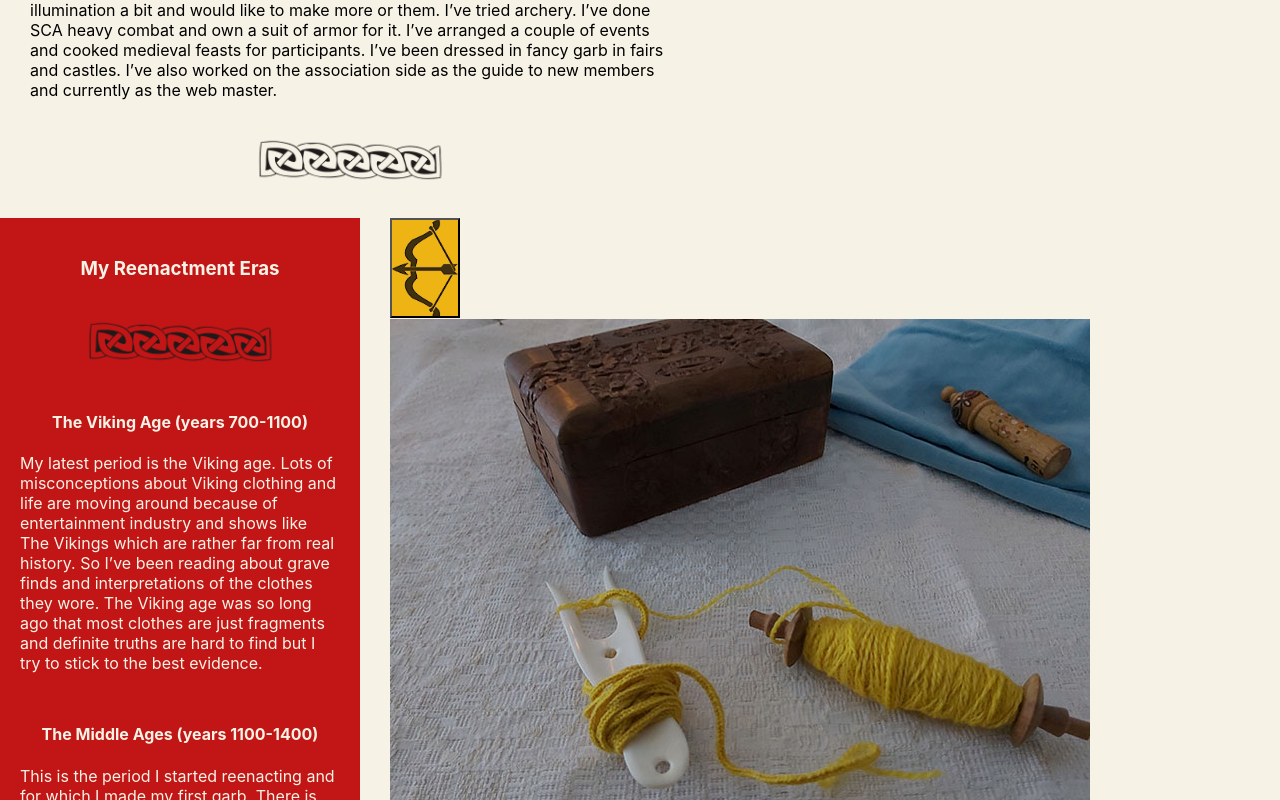
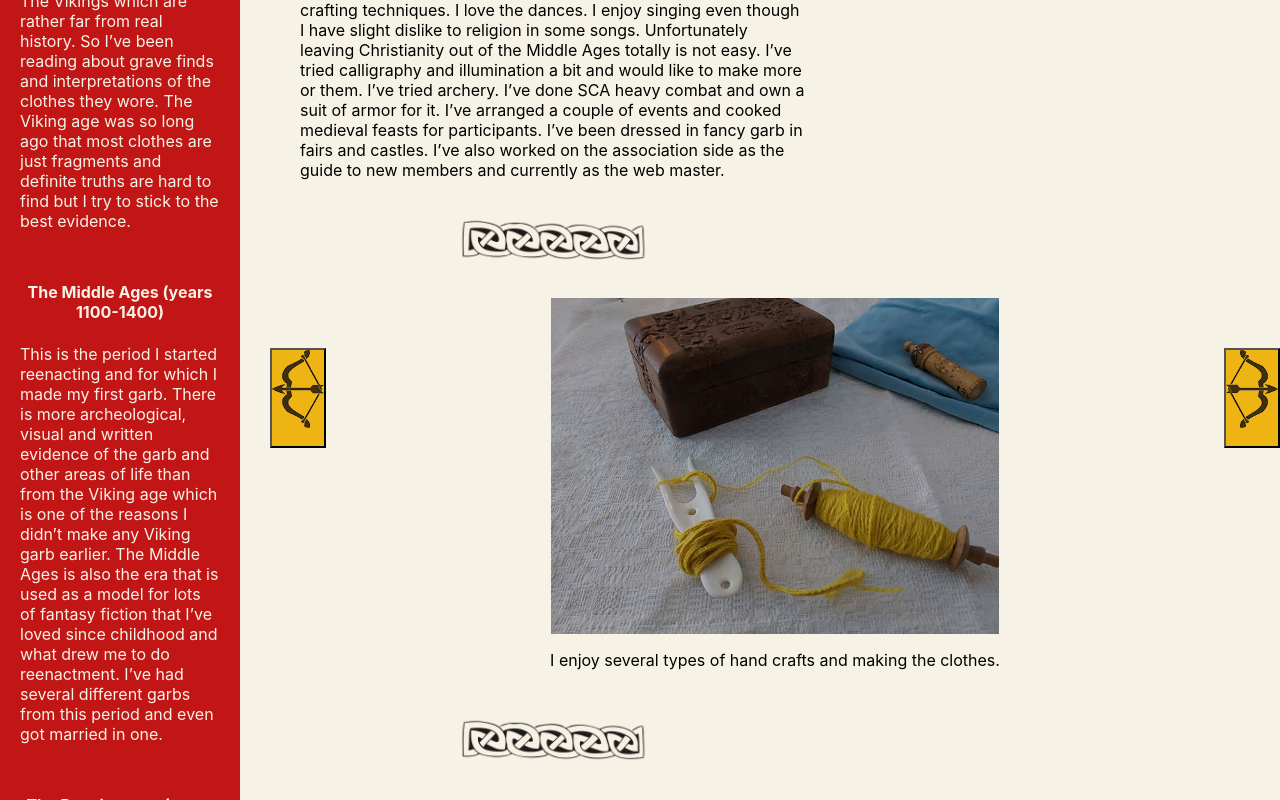
Before and after one commit to annametsapelto/thesis-page, a React (Create React App) app in the folder thesis-page/: page / in a window 1280 px wide. Shown: the part 720-1520 px from the top of the page. Built offline with nearby package versions, Linux system fonts and the light colour scheme.

Commit message:
Many changes to css

```diff
--- a/thesis-page/src/Components/Footer.js
+++ b/thesis-page/src/Components/Footer.js
@@ -1,9 +1,9 @@
 import React from 'react';
 import '../Styles/Footer.css';
 
-const Footer = (isLightMode) => {
+const Footer = (props) => {
     return (
-        <div className="footer">
+        <div className={"footer " + (!props.isLightMode ? "darkFooter": "")}>
             <p>All rights reserved by Anna Metsäpelto 2021</p>
         </div>
 
--- a/thesis-page/src/Components/Layout.js
+++ b/thesis-page/src/Components/Layout.js
@@ -22,10 +22,15 @@ const Layout = () => {
     return (
         <div className={(lightMode ? "lightBackground": "darkBackground")}>
            <Header changeMode = {changeMode} isLightMode = {lightMode}/>
-           <Maintext isLightMode={lightMode}/>
-           <SecondText isLightMode={lightMode} />
-           <PictureCarousel isLightMode={lightMode} />
-           <ThirdText isLightMode={lightMode} />
+           <div className="mainFlex">
+                <SecondText isLightMode={lightMode} />
+                <div className="secondFlex">
+                    <Maintext isLightMode={lightMode}/>
+                    <PictureCarousel isLightMode={lightMode} />
+                    <ThirdText isLightMode={lightMode} />
+                </div>
+
+            </div>
            <Footer isLightMode = {lightMode}/>
         </div>
     )
--- a/thesis-page/src/Components/PictureCarousel.js
+++ b/thesis-page/src/Components/PictureCarousel.js
@@ -20,13 +20,13 @@ const PictureCarousel = (props) => {
     }
 
     return (
-        <div className="carousel">
-          <ArrowLeft isLightMode={props.isLightMode} switchLeft={switchLeft}/>
+        <div className={"carousel" + (!props.isLightMode ? "darkCarousel": "")}>
+          <ArrowLeft isLightMode={props.isLightMode} switchLeft={switchLeft} className="carouselButton"/>
           <div>
               <img src={pictures[currentImg].img} alt={pictures[currentImg].alt} />
               <p>{pictures[currentImg].subtitle}</p>
           </div>
-          <ArrowRight isLightMode={props.isLightMode} switchRight={switchRight} />
+          <ArrowRight isLightMode={props.isLightMode} switchRight={switchRight} className="carouselButton"/>
         </div>
     )
 }
--- a/thesis-page/src/Components/ThirdText.js
+++ b/thesis-page/src/Components/ThirdText.js
@@ -3,7 +3,7 @@ import '../Styles/ThirdText.css';
 
 const ThirdText = (props) => {
     return (
-        <div className="third">
+        <div className={"third " + (!props.isLightMode ? "darkThird": "")}>
             <Ornaments isLightMode={props.isLightMode} />
             <h3>SCA</h3>
             <p>The reenactment group SCA (Society for Creative Anachronism) is an international group for reenacting history pre year 1600.
--- a/thesis-page/src/Styles/Buttons.css
+++ b/thesis-page/src/Styles/Buttons.css
@@ -2,6 +2,9 @@
     height: 100px;
     width: 70px;
     background-color: #EEB414;
+    cursor: pointer;
+    top: 50%;
+    margin-top: 50px;
 }
 .left {
     background-image: url(../Images/arrow-left.png);
--- a/thesis-page/src/Styles/Carousel.css
+++ b/thesis-page/src/Styles/Carousel.css
@@ -1,3 +1,22 @@
 .carousel {
-
+    width: 100%;
+    display: flex;
 }
+.carousel img {
+    display: block;
+    margin-left:auto;
+    margin-right: auto;
+    width: 1200px;
+    max-width: 50%;
+}
+.carouselButton {
+    cursor: pointer;
+    position: absolute;
+    top: 50%
+}
+.carousel p {
+    text-align: center;
+}
+.darkCarousel p {
+    color: #F6F3E6;
+}
--- a/thesis-page/src/Styles/Footer.css
+++ b/thesis-page/src/Styles/Footer.css
@@ -3,3 +3,6 @@
     font-size: smaller;
     text-align: center;
 }
+.darkFooter {
+    color: #F6F3E6;
+}
--- a/thesis-page/src/Styles/Layout.css
+++ b/thesis-page/src/Styles/Layout.css
@@ -4,3 +4,17 @@
 .darkBackground {
     background-color: #1D1D1D;
 }
+.mainFlex {
+    display: flex;
+}
+@media only screen and (max-width: 700px) {
+    .mainFlex :nth-child(0) {
+        order: 2;
+    }
+    .mainFlex {
+        flex-direction: column;
+    }
+}
+.secondFlex {
+    flex-direction: column;
+}
--- a/thesis-page/src/Styles/ThirdText.css
+++ b/thesis-page/src/Styles/ThirdText.css
@@ -7,3 +7,13 @@
 .third h3 {
     text-align: center;
 }
+.darkThird {
+    color: #F6F3E6;
+}
+@media only screen and (max-width: 700px) {
+    .third {
+        width: 95%;
+        margin-left: 10px;
+        margin-right: 20px;
+    }
+}
```
